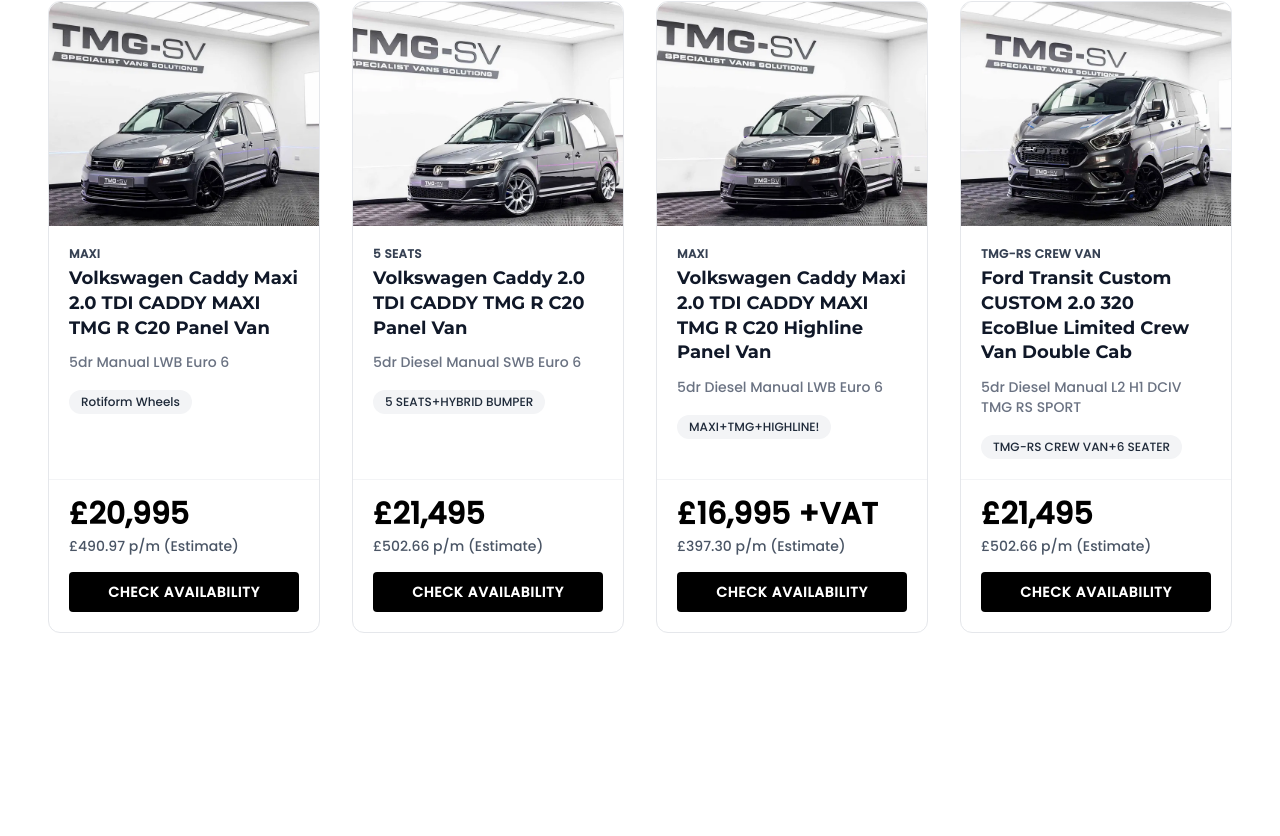
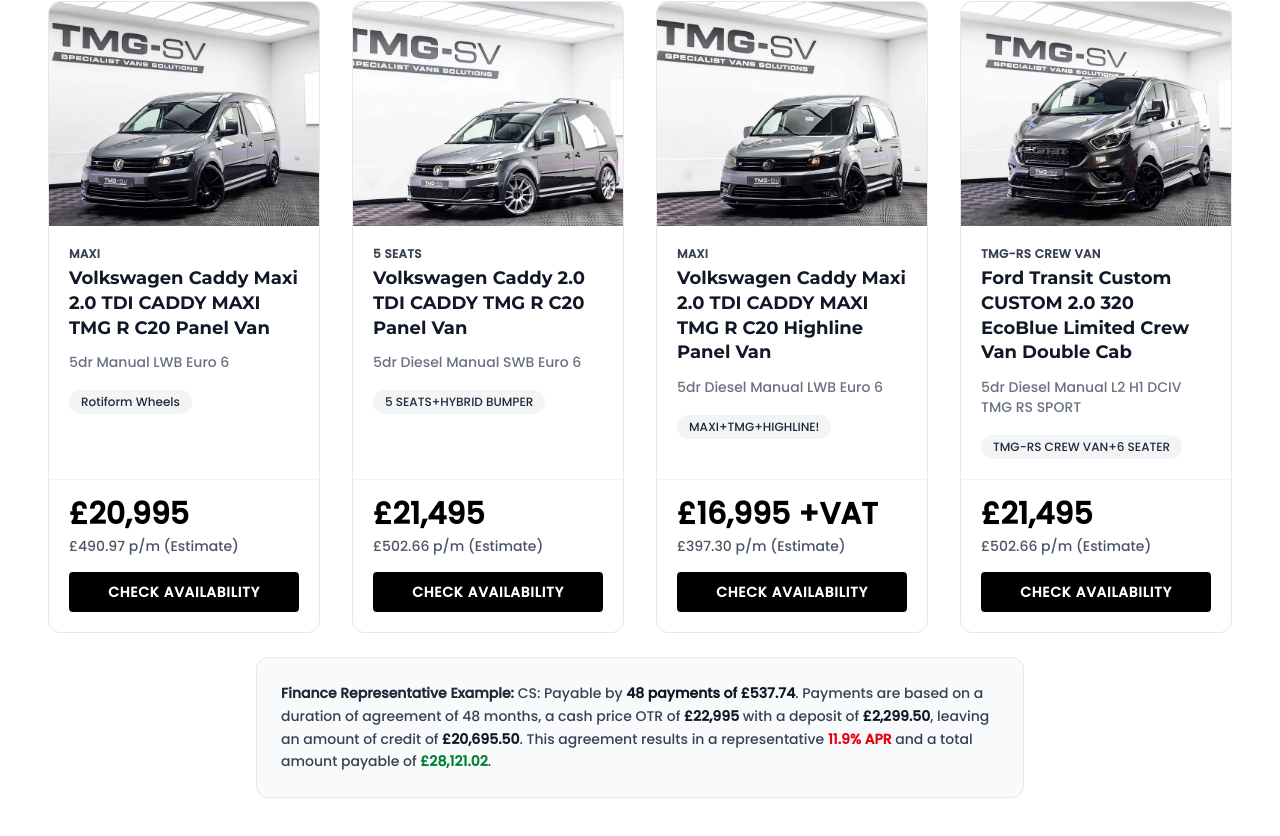
Before and after one commit to afterrender1/tmg-website, a Next.js app: page /buy in a window 1280 px wide. Shown: the part 1265-2101 px from the top of the page. Before the commit the page ends 1946 px from the top, so only its background shows below. Built offline with nearby package versions, Linux system fonts and the light colour scheme; a web font is replaced by a local one.

Commit message:
Update BuyOurLatestArrivals.jsx

```diff
--- a/components/BuyOurLatestArrivals.jsx
+++ b/components/BuyOurLatestArrivals.jsx
@@ -131,6 +131,7 @@
         Check Availability
       </button>
     </div>
+
   </div>
 );
 
@@ -196,6 +197,19 @@
             <VehicleCard key={`v-${index}`} vehicle={vehicle} />
           ))}
         </div>
+        <div className={`max-w-3xl mx-auto my-6 p-6 bg-gray-50 border border-gray-200   rounded-xl ${poppins.className}`}>
+          <p className="text-sm text-gray-700 leading-relaxed">
+            <span className="font-bold text-gray-800">Finance Representative Example:</span>{" "}
+            CS: Payable by <span className="font-semibold text-gray-900">48 payments of £537.74</span>.
+            Payments are based on a duration of agreement of 48 months, a cash price OTR of
+            <span className="font-semibold text-gray-900"> £22,995</span> with a deposit of
+            <span className="font-semibold text-gray-900"> £2,299.50</span>, leaving an amount of credit of
+            <span className="font-semibold text-gray-900"> £20,695.50</span>. This agreement results in a
+            representative <span className="font-semibold text-red-600">11.9% APR</span> and a total amount payable of
+            <span className="font-semibold text-green-700"> £28,121.02</span>.
+          </p>
+        </div>
+
       </div>
     </div>
   );
```
